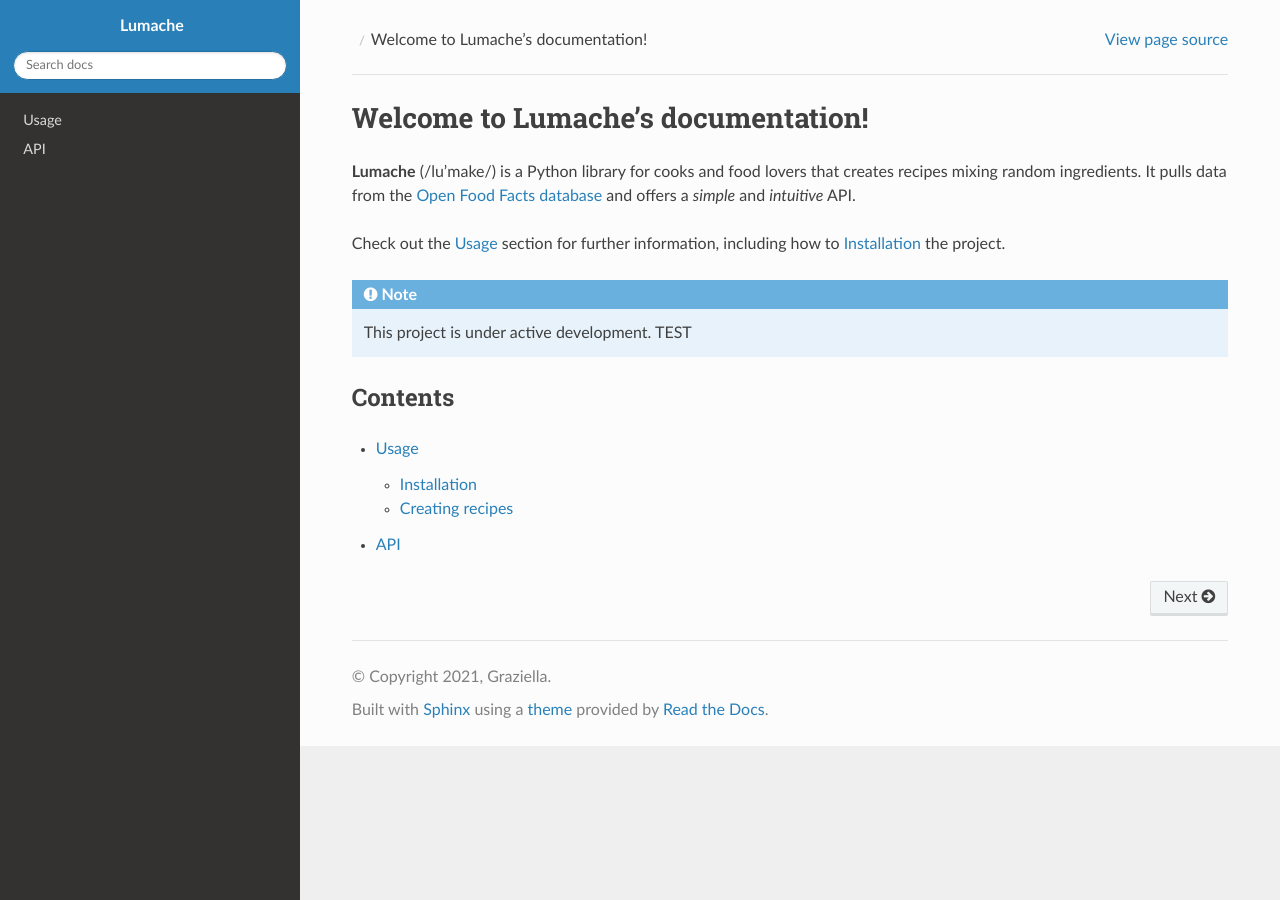
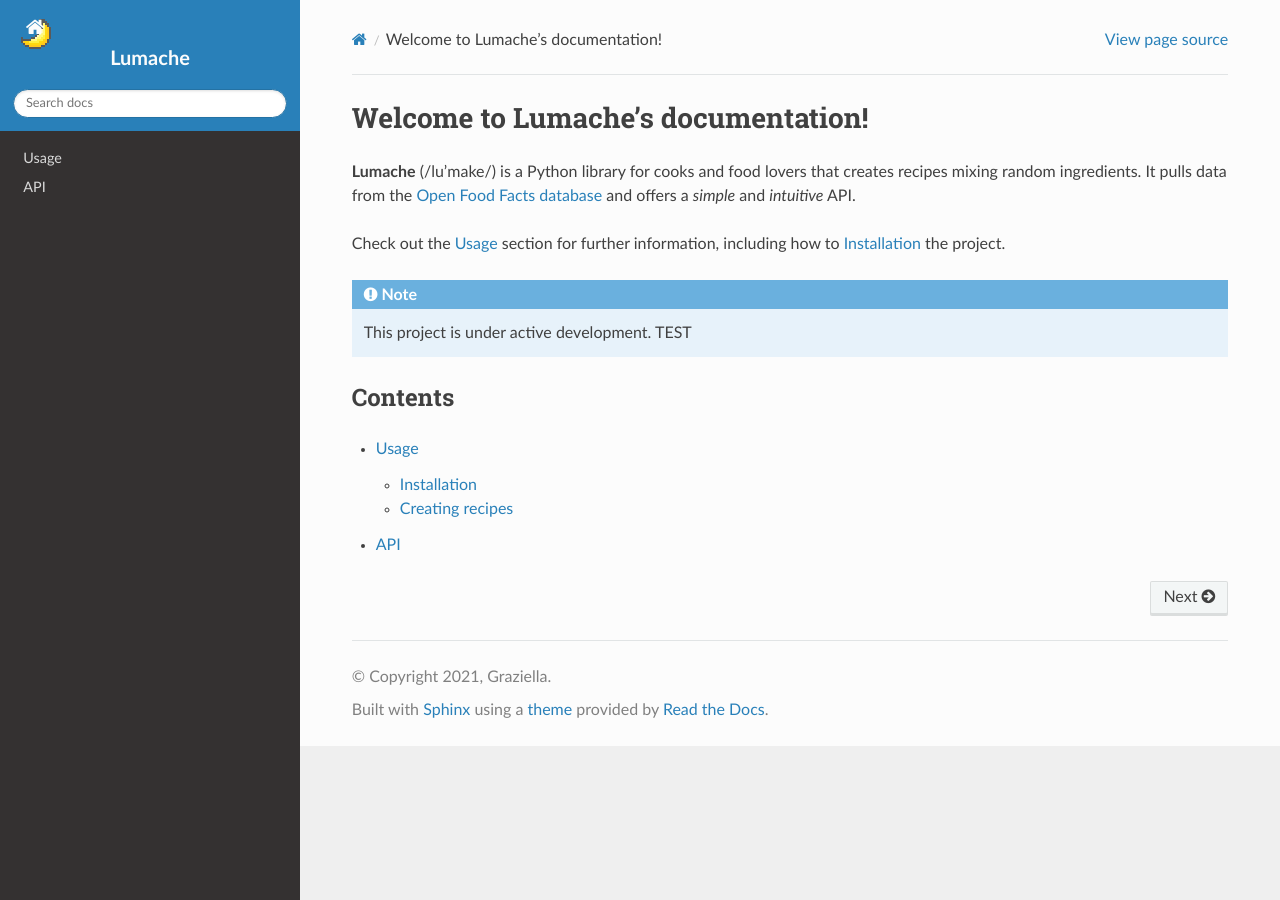
Before and after one commit to mad0x20wizard/ReadTheDocsTest, a Sphinx documentation site: the page built from docs/source/index.rst, in a window 1280 px wide. Built offline with Sphinx 7.4.7 and the Read the Docs theme 3.1.0, drawn with Linux system fonts in a browser that asks for light colours.

Commit message:
icon styles

```diff
--- a/docs/source/_static/custom.css
+++ b/docs/source/_static/custom.css
@@ -1,17 +1,36 @@
 /* Example: widen content */
 .wy-nav-content {
-  max-width: 1200px;
+  max-width: 1000px;
 }
 
-/* Example: tweak code block font size */
-.rst-content pre code {
-  font-size: 0.9em;
+.wy-side-nav-search a
+{
+  display: flex;
+  justify-content: center;
+  align-items: center;
+  gap: 0.5em;
+
+  font-size: 1.25em;
+
+  &::before
+  {
+    display: block;
+    height: 2rem;
+    width: 2rem;
+    background-image: url(moon.png);
+    background-position: center;
+    background-repeat: no-repeat;
+    background-size: 100%;
+    image-rendering: pixelated;
+  }
 }
 
-.ethical-rtd {
-    display: none;
+.wy-nav-side
+{
+  padding-bottom: 0 !important
 }
 
-a.icon-home::before {
-  content: url("_static/moon.png") !important
+.ethical-rtd
+{
+  display: none; /* Remove adverts */
 }
```
